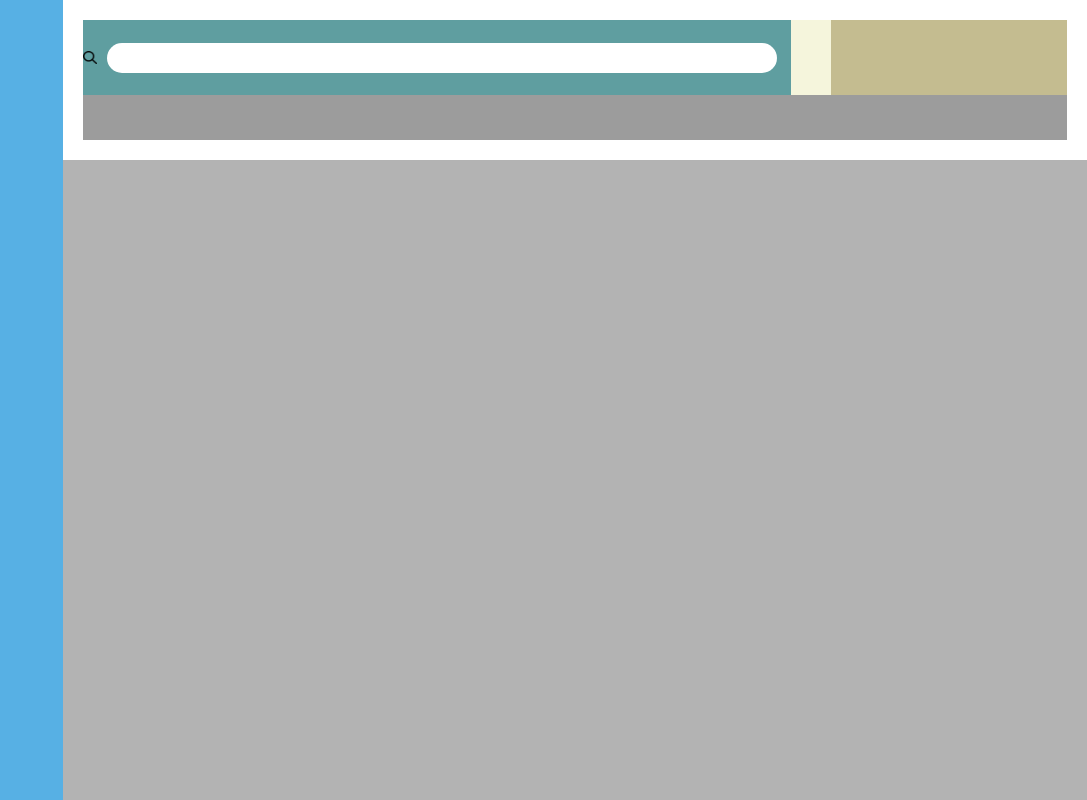
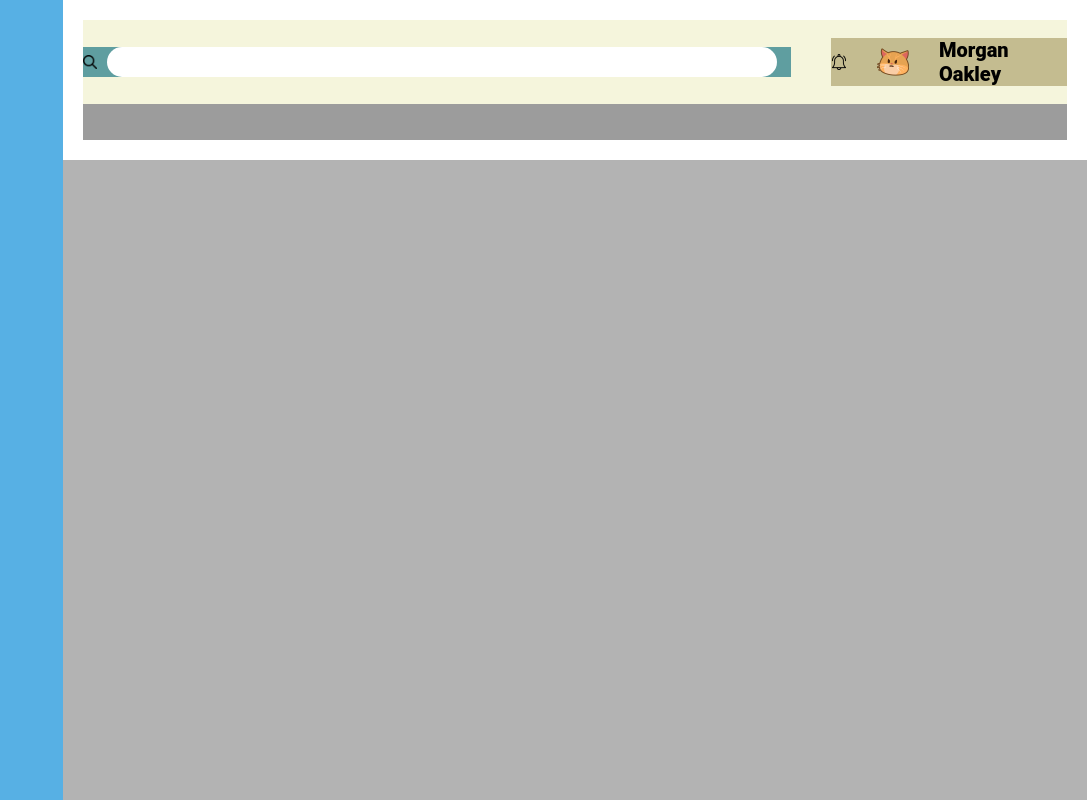
Before and after one commit to MohamedEmadFahmy/Admin-Dashboard, a plain HTML site: page index.html in a window 1280 px wide. Shown: the whole page, without its empty margins (193-1280 px from the left). Drawn offline with Linux system fonts and the light colour scheme.

Commit message:
Add all elements to top-section of header

```diff
--- a/index.html
+++ b/index.html
@@ -12,11 +12,13 @@
     <div id="header">
         <div id="top-section">
             <div id="search">
-                <img src="/icons/search.png" alt="">
+                <img src="/icons/search.png" alt="magnifying glass icon">
                 <input type="text" name="" id="">
             </div>
             <div id="profile">
-
+                <img src="/icons/bell.png" alt="bell icon">
+                <img src="/icons/cat.png" alt="cat icon" id="cat-logo">
+                <p>Morgan Oakley</p>
             </div>
         </div>
         <div id="bottom-section">
--- a/style.css
+++ b/style.css
@@ -26,6 +26,7 @@ body {
     background-color: beige;
     display: grid;
     grid-template-columns: 3fr 1fr;
+    align-items: center;
     gap: 40px;
 }
 #header #top-section #search {
@@ -51,6 +52,25 @@ body {
 }
 #header #top-section #profile {
     background-color: rgb(196, 188, 144);
+    display: grid;
+    grid-template-columns: 1fr 2fr 8fr;
+    align-items: center;
+    gap: 30px;
+}
+#header #top-section #profile img{
+    width: 20px;
+    width: 100%;
+}
+#header #top-section #profile img#cat-logo{
+    /* width: 50px; */
+    width: 100%;
+
+}
+#header #top-section #profile p{
+    font-size: 20px;
+    font-family: Roboto, monospace, sans-serif;
+    font-style: bold;
+    font-weight: 900;
 }
 
 
```
Also changed, not shown: icons/bell.png (added), icons/cat.png (added).
